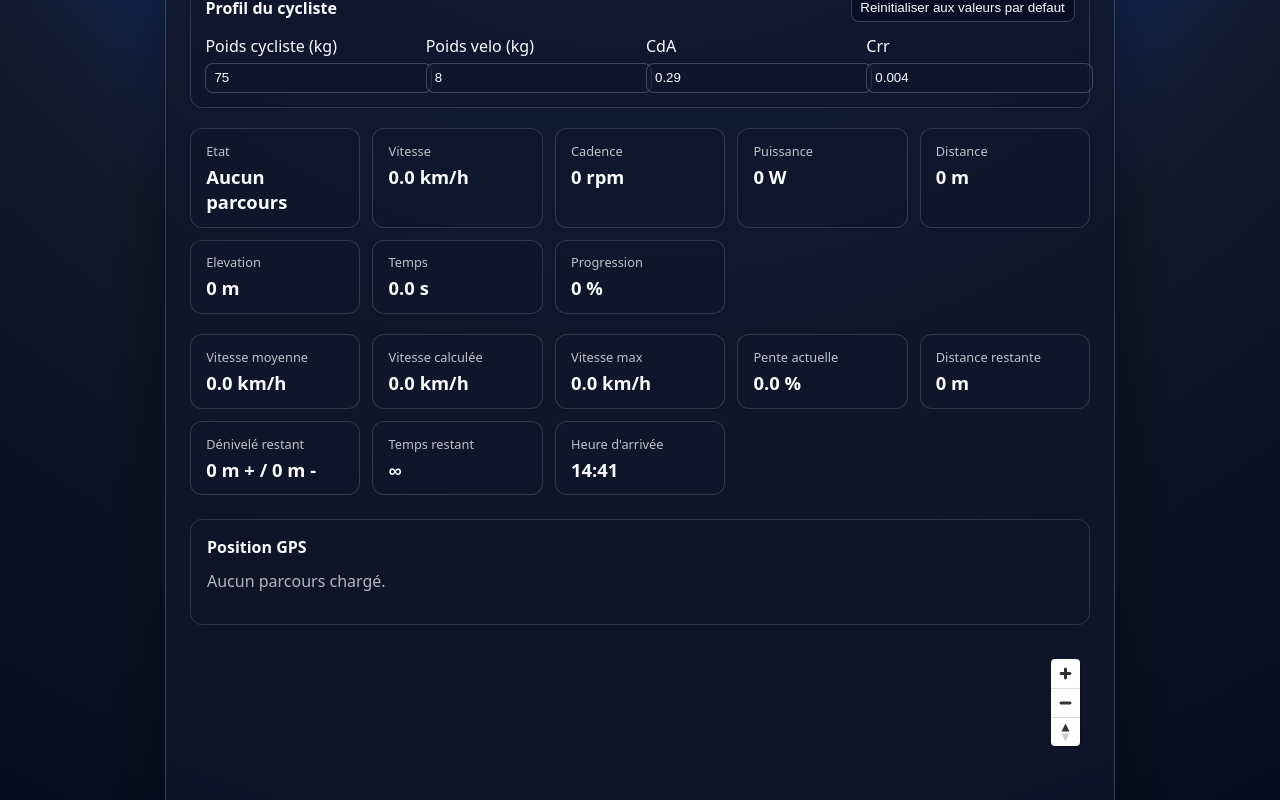
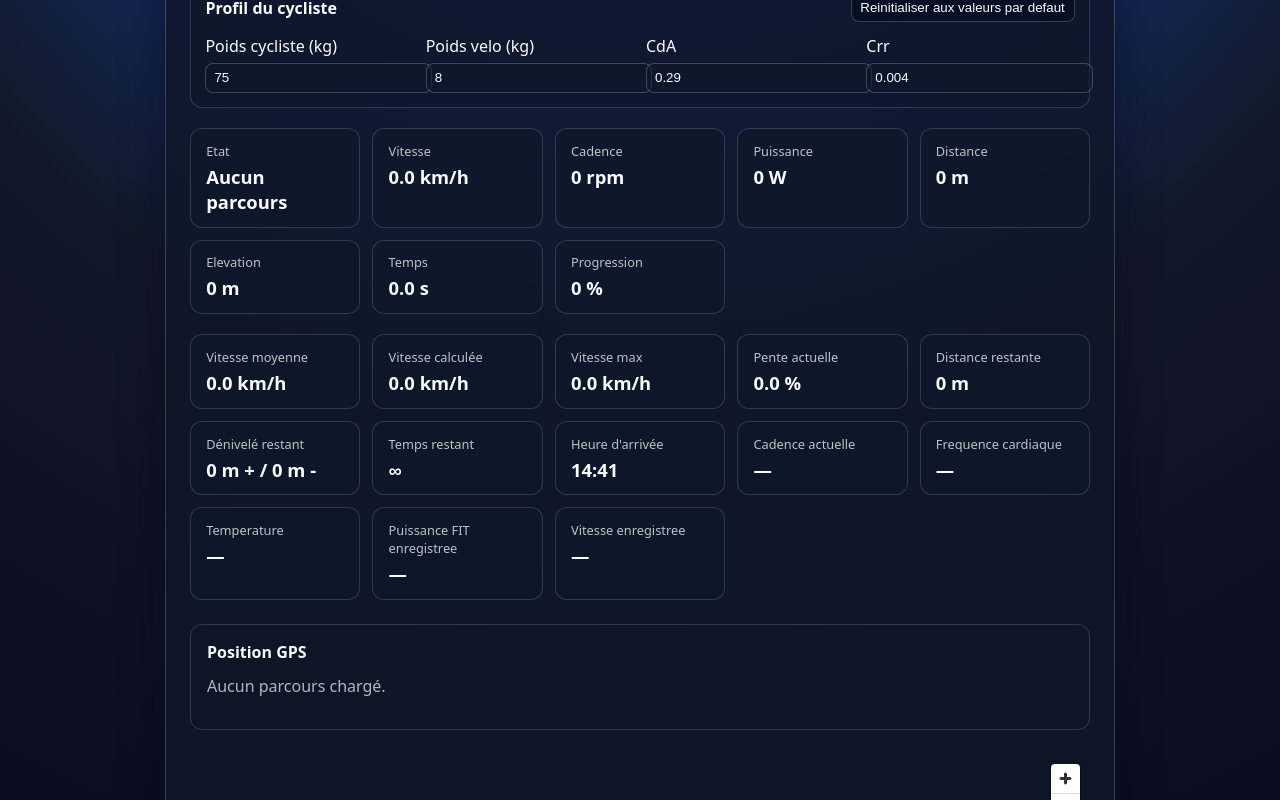
Before and after one commit to Monsieurcm/CycloPilot, a Next.js app in the folder apps/web/: page / in a window 1280 px wide. Shown: the part 451-1251 px from the top of the page. Built offline with nearby package versions, Linux system fonts and the light colour scheme; no server answers.

Commit message:
feat(web): show recorded FIT metrics in advanced dashboard

```diff
--- a/apps/web/app/page.tsx
+++ b/apps/web/app/page.tsx
@@ -108,6 +108,7 @@ export default function HomePage() {
     powerMode,
     hasRecordedPower,
     activePowerSource,
+    recordedMetrics,
     riderProfile,
     elapsedTime,
     progress,
@@ -267,6 +268,11 @@ export default function HomePage() {
           remainingNegativeElevation={elevationBreakdown.negative}
           remainingTime={remainingTime}
           estimatedArrival={estimatedArrival}
+          currentCadence={recordedMetrics.cadence}
+          currentHeartRate={recordedMetrics.heartRate}
+          currentTemperature={recordedMetrics.temperature}
+          fitRecordedPower={recordedMetrics.power}
+          fitRecordedSpeed={recordedMetrics.speed}
         />
 
         <div
--- a/apps/web/src/components/DashboardAdvanced.tsx
+++ b/apps/web/src/components/DashboardAdvanced.tsx
@@ -17,6 +17,53 @@ interface DashboardAdvancedProps {
   remainingNegativeElevation: number;
   remainingTime: number;
   estimatedArrival?: Date;
+  currentCadence?: number;
+  currentHeartRate?: number;
+  currentTemperature?: number;
+  fitRecordedPower?: number;
+  fitRecordedSpeed?: number;
+}
+
+const MISSING_METRIC = "—";
+
+function formatRecordedCadence(value?: number): string {
+  if (typeof value !== "number" || !Number.isFinite(value)) {
+    return MISSING_METRIC;
+  }
+
+  return `${Math.round(value)} rpm`;
+}
+
+function formatRecordedHeartRate(value?: number): string {
+  if (typeof value !== "number" || !Number.isFinite(value)) {
+    return MISSING_METRIC;
+  }
+
+  return `${Math.round(value)} bpm`;
+}
+
+function formatRecordedTemperature(value?: number): string {
+  if (typeof value !== "number" || !Number.isFinite(value)) {
+    return MISSING_METRIC;
+  }
+
+  return `${Math.round(value)} °C`;
+}
+
+function formatRecordedPower(value?: number): string {
+  if (typeof value !== "number" || !Number.isFinite(value)) {
+    return MISSING_METRIC;
+  }
+
+  return `${Math.round(value)} W`;
+}
+
+function formatRecordedSpeed(value?: number): string {
+  if (typeof value !== "number" || !Number.isFinite(value)) {
+    return MISSING_METRIC;
+  }
+
+  return formatSpeed(value * 3.6);
 }
 
 export function DashboardAdvanced({
@@ -29,6 +76,11 @@ export function DashboardAdvanced({
   remainingNegativeElevation,
   remainingTime,
   estimatedArrival,
+  currentCadence,
+  currentHeartRate,
+  currentTemperature,
+  fitRecordedPower,
+  fitRecordedSpeed,
 }: DashboardAdvancedProps) {
   return (
     <div
@@ -61,6 +113,11 @@ export function DashboardAdvanced({
           estimatedArrival ? formatTime(estimatedArrival) : "Calculat..."
         }
       />
+      <DashboardCard label="Cadence actuelle" value={formatRecordedCadence(currentCadence)} />
+      <DashboardCard label="Frequence cardiaque" value={formatRecordedHeartRate(currentHeartRate)} />
+      <DashboardCard label="Temperature" value={formatRecordedTemperature(currentTemperature)} />
+      <DashboardCard label="Puissance FIT enregistree" value={formatRecordedPower(fitRecordedPower)} />
+      <DashboardCard label="Vitesse enregistree" value={formatRecordedSpeed(fitRecordedSpeed)} />
     </div>
   );
 }
```
